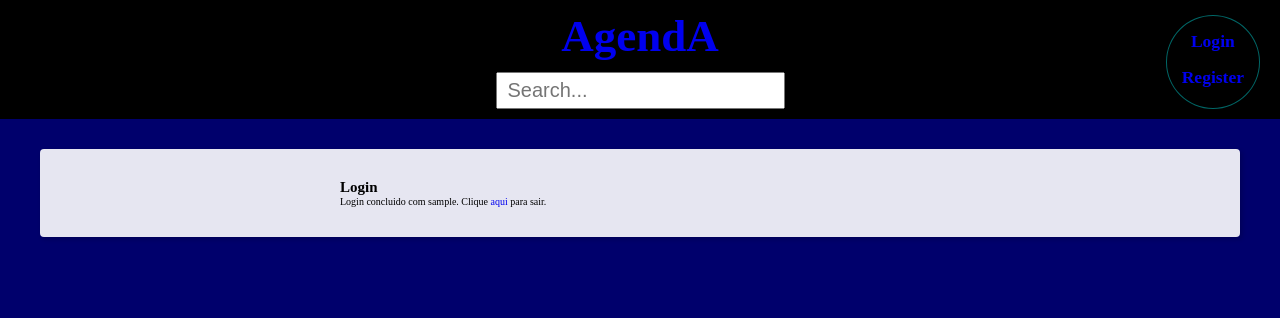
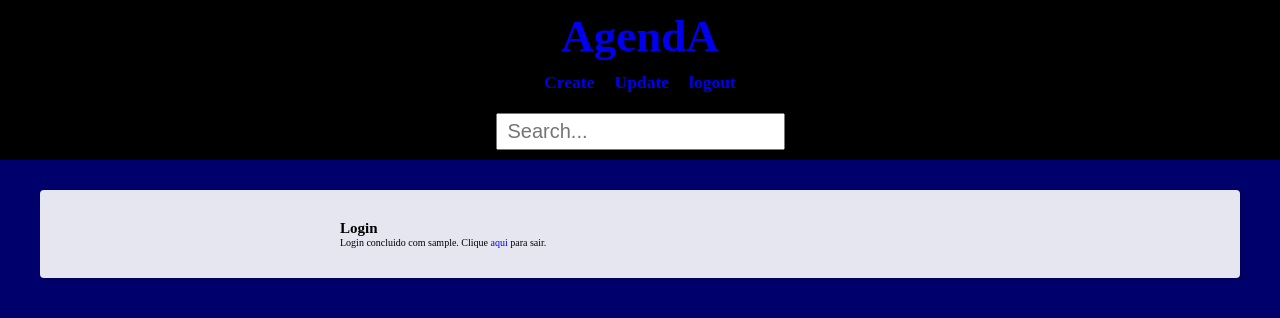
Before and after one commit to TioZiio/Django, a Django app: page /user/login/ in a window 1280 px wide. Shown: the top 318 px of the page. Run offline with Django 5.2, Linux system fonts and the light colour scheme; a user stored in the database is signed in; tables that the repository leaves empty hold one stand-in row (values such as "Sample post").

Commit message:
Ultimas mudanças no Projeto Agenda.
Mudanças visuais nos links do menu.
Implementado a função que apenas usuários logados possam criar contatos.
implementado a função que apenas os criadores dos contatos possam editar e apagar o contato.
Implementado a função de alterar dados de usuários, apenas o próprio dono pode fazer.

```diff
--- a/base_static/global/css/style.css
+++ b/base_static/global/css/style.css
@@ -73,19 +73,19 @@ a {
 }
 
 .login {
-    position: absolute;
-    right: 0;
-    top: 0;
-    margin-top: 1.5rem;
-    margin-right: 2rem;
-    padding: 1.5rem 1.5rem 2rem;
     display: flex;
-    flex-direction: column;
-    gap: 1.5rem;
-    border: 0.1rem solid var(--color-main-shadow);
-    border-radius: 50%;
-    text-align: center;
+    flex-direction: row;
+    justify-content: center;
     font-size: 1.5rem;
+}
+
+.login h3 {
+    padding: 1rem;
+    transition: background-color var(--transition-fast) ease-in-out;
+}
+
+.login h3:hover {
+    background: var(--color-white)
 }
 
 .content-search {
@@ -268,7 +268,6 @@ a {
 .message {
   max-width: 600px;
   margin: var(--spacing) auto;
-  margin-top: calc(var(--spacing) * 2);
   padding: var(--spacing);
   text-align: center;
   border-radius: var(--default-border-radius);
--- a/base_templates/global/partials/menu.html
+++ b/base_templates/global/partials/menu.html
@@ -2,10 +2,18 @@
     <h1 class='agenda'>
         <a href="{% url 'contact:index' %}">AgendA</a>
     </h1>
-    <div class='login'>
-        <h3><a href="#">Login</a></h3>
-        <h3><a href="{% url 'contact:create' %}">Register</a></h3>
-    </div>
+    {% if user.is_authenticated %}
+        <div class='login'>
+            <h3><a href="{% url 'contact:create' %}">Create</a></h3>
+            <h3><a href="{% url 'contact:user_update' %}">Update</a></h3>
+            <h3><a href="{% url 'contact:user_logout' %}">logout</a></h3>
+        </div>
+    {% else %}
+        <div class='login'>
+            <h3><a href="{% url 'contact:user_login' %}">Login</a></h3>
+            <h3><a href="{% url 'contact:user_register' %}">Create</a></h3>
+        </div>
+    {% endif %}
     <div class='content-search'>
         <form action="{% url 'contact:search' %}" method='GET'>
             <input class='search-input' type='text' id='search'
--- a/contact/templates/contact/login.html
+++ b/contact/templates/contact/login.html
@@ -8,7 +8,7 @@
     {% if user.is_authenticated %}
         <p>
             Login concluido com {{ user.username }}.
-            Clique <a href=" {% url 'contact:logout' %}">aqui</a> para sair.
+            Clique <a href=" {% url 'contact:user_logout' %}">aqui</a> para sair.
         </p>
     {% else %}
         <form
--- a/contact/templates/contact/partials/inf_contact.html
+++ b/contact/templates/contact/partials/inf_contact.html
@@ -18,7 +18,7 @@
             {% endif %}
         </div>
     </div>
-
+    {% if user == contact.owner %}
         <div class="contact-links">
             <a class='btn btn-link' href="{% url 'contact:update' contact.id %}">Update</a>
 
@@ -32,4 +32,5 @@
                 {% endif %}
             </form>
         </div>
+    {% endif %}
 </div>
--- a/contact/urls.py
+++ b/contact/urls.py
@@ -14,7 +14,8 @@ urlpatterns = [
     path('contact/<int:contact_id>/delete/', views.delete, name='delete'),
 
     # user
-    path('user/create/', views.register, name='register'),
-    path('user/login/', views.login_view, name='login'),
-    path('user/logout/', views.logout_view, name='logout'),
+    path('user/create/', views.register, name='user_register'),
+    path('user/login/', views.login_view, name='user_login'),
+    path('user/logout/', views.logout_view, name='user_logout'),
+    path('user/update/', views.update_view, name='user_update'),
 ]
--- a/contact/views/user_forms.py
+++ b/contact/views/user_forms.py
@@ -1,7 +1,8 @@
 from django.shortcuts import render, redirect
 from django.contrib import auth, messages
 from django.contrib.auth.forms import AuthenticationForm
-from contact.forms import RegisterForm
+from contact.forms import RegisterForm, RegisterUpdateForm
+from django.contrib.auth.decorators import login_required
 
 def register(request):
     form = RegisterForm()
@@ -12,7 +13,7 @@ def register(request):
         if form.is_valid():
             form.save()
             messages.success(request, 'Usuário Registrado!!')
-            return redirect('contact:login')
+            return redirect('contact:user_login')
 
     return render(
         request,
@@ -42,6 +43,27 @@ def login_view(request):
         },
     )
 
+@login_required(login_url='contact:login')
 def logout_view(request):
     auth.logout(request)
-    return redirect('contact:login')
+    return redirect('contact:user_login')
+
+@login_required(login_url='contact:login')
+def update_view(request):
+    form = RegisterUpdateForm(instance=request.user)
+
+    if request.method == 'POST':
+        form = RegisterUpdateForm(data=request.POST,instance=request.user)
+
+        if form.is_valid():
+            form.save()
+            messages.success(request, 'Mudanças feitas com sucesso')
+            return redirect('contact:index')
+
+    return render(
+        request,
+        'contact/update_register.html',
+        {
+            'form': form,
+        },
+    )
```
Also changed, not shown: contact/forms.py (+90 -8 lines), contact/templates/contact/update_register.html (added, +15 -0 lines), contact/views/contact_forms.py (+11 -3 lines). Lines whose indentation alone changed are shown as unchanged.
